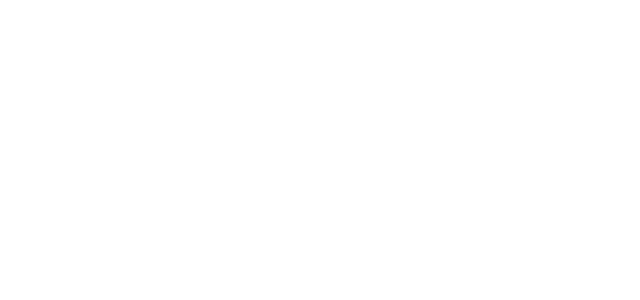
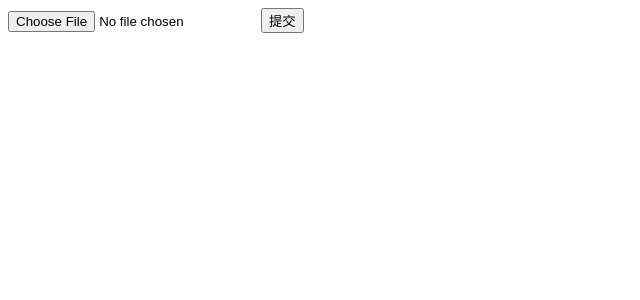
Before and after one commit to chendongfengnumber/webpack4-react, a React app: page /#/order/create_order in a window 1280 px wide. Shown: the top 300 px of the page, without its empty margins (0-640 px from the left). Built offline with nearby package versions, Linux system fonts and the light colour scheme.

Commit message:
初版文件上传组件

```diff
--- /dev/null
+++ b/src/components/Upload.jsx
@@ -0,0 +1,72 @@
+import React, { Component } from 'react';
+import { PropTypes } from 'prop-types';
+import lodash from 'lodash';
+
+const propTypes = {
+  uploadResultCallBack: PropTypes.func.isRequired,
+};
+
+class UploadFile extends Component {
+
+  constructor(props) {
+    super(props);
+
+    this.uploadFile = this.uploadFile.bind(this);
+    this.onchangeFileInfo = this.onchangeFileInfo.bind(this);
+
+    this.state = {
+      loaded: 0, // 已经上传文件的大小
+      total: 0, // 要上传文件的大小
+      file: {}, // 上传的文件信息
+    };
+  }
+
+  onchangeFileInfo(event) {
+    // 防止event.taget为null
+    event.persist();
+    const file = lodash.get(event, 'target.files[0]') || {};
+    this.setState({ file });
+  }
+
+
+  uploadFile() {
+    const { uploadResultCallBack } = this.props;
+    const { file } = this.state;
+    if (!file.name) {
+      return alert('请上传文件');
+    }
+
+    // ajax请求
+    const xhr = new XMLHttpRequest();
+    const formData = new FormData();
+    formData.append('file', file);
+    xhr.open('POST', 'http://localhost:3000/file/upload');
+    xhr.send(formData);
+
+    xhr.onprogress = (event) => {
+      const { total, loaded, lengthComputable } = event;
+      if (lengthComputable) {
+        // onprogressCallBack(totalSize, alreadyAcceptedSize);
+        console.log(`总字节： ${total}, 已经接收的字节： ${loaded}`);
+      }
+    };
+    xhr.onreadystatechange = () => {
+      if (xhr.readyState === 4) {
+        if ((xhr.status >= 200 && xhr.status < 300) || xhr.status === 304) {
+          uploadResultCallBack(xhr.responseText);
+        }
+      }
+    };
+  }
+  render() {
+    return (
+      <div>
+        <input type="file" ref={this.textInput} onChange={this.onchangeFileInfo} />
+        <input type="submit" value="提交" onClick={this.uploadFile} />
+      </div>
+    );
+  }
+}
+
+UploadFile.propTypes = propTypes;
+export default UploadFile;
--- a/src/pages/HomePage.jsx
+++ b/src/pages/HomePage.jsx
@@ -3,7 +3,6 @@
 import { PropTypes } from 'prop-types';
 import { connect } from 'react-redux';
 import { bindActionCreators } from 'redux';
-
 import '../styles/HomePage.scss';
 import king from '../asset/king.jpg';
 import * as HomeDataCreators from '../data/creators/homeCreator';
@@ -29,15 +28,24 @@
   constructor(props) {
     super(props);
 
+    this.state = {
+      fileId: 0,
+    };
+
     this.toTestPage = this.toTestPage.bind(this);
     this.loadUserInfo = this.loadUserInfo.bind(this);
     this.logOut = this.logOut.bind(this);
+    this.toCreateOrder = this.toCreateOrder.bind(this);
   }
-
 
   toTestPage() {
     const { history } = this.props;
     history.push('/test');
+  }
+
+  toCreateOrder() {
+    const { history } = this.props;
+    history.push('/order/create_order');
   }
 
   loadUserInfo() {
@@ -84,7 +92,6 @@
       </button>
     );
   }
-
   render() {
     return (
       <div>
@@ -99,6 +106,12 @@
           onClick={this.toTestPage}
         >
           toTestPage
+        </button>
+
+        <button
+          onClick={this.toCreateOrder}
+        >
+          toCreateOrder
         </button>
 
         {this.renderLoginButtonStatus()}
--- /dev/null
+++ b/src/pages/order/CreateOrder.jsx
@@ -0,0 +1,34 @@
+import React, { Component } from 'react';
+import Upload from '../../components/Upload';
+
+class CreateOrder extends Component {
+
+  constructor(props) {
+    super(props);
+
+    this.getUploadResult = this.getUploadResult.bind(this);
+
+    this.state = {
+      fileId: 0,
+    };
+  }
+
+  getUploadResult(uploadResult) {
+    const { _id } = uploadResult;
+    this.setState({
+      fileId: _id,
+    });
+    console.log('上传完成后信息', uploadResult);
+  }
+  render() {
+    return (
+      <div>
+        <Upload
+          uploadResultCallBack={this.getUploadResult}
+        />
+      </div>
+    );
+  }
+}
+
+export default CreateOrder;
--- a/src/router.config.js
+++ b/src/router.config.js
@@ -1,5 +1,6 @@
 import HomePage from './pages/HomePage';
 import TestPage from './pages/TestPage';
+import CreateOrder from './pages/order/CreateOrder';
 
 const routerConfigs = [
   {
@@ -10,6 +11,10 @@
     path: '/test',
     component: TestPage,
   },
+  {
+    path: '/order/create_order',
+    component: CreateOrder,
+  },
 ];
 
 export default routerConfigs;
```
Also changed, not shown: 2 other files (tests, documents, lock files or other folders).
